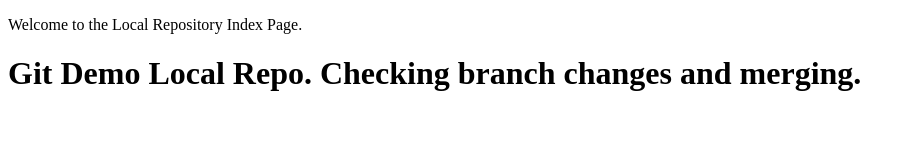
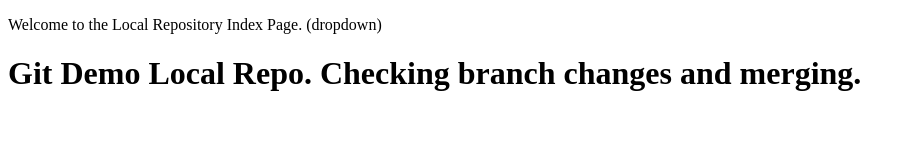
Before and after one commit to Farnaz-01/Practice001_Local, a plain HTML site: page index.html in a window 1280 px wide. Shown: the whole page, without its empty margins (0-914 px from the left). Drawn offline with Linux system fonts and the light colour scheme.

```diff
--- a/index.html
+++ b/index.html
@@ -7,7 +7,7 @@
 </head>
 <body>
     <div>
-        <p>Welcome to the Local Repository Index Page.</p>
+        <p>Welcome to the Local Repository Index Page. (dropdown) </p>
         <h1>Git Demo Local Repo. Checking branch changes and merging.</h1>
     </div>
 </body>
```
